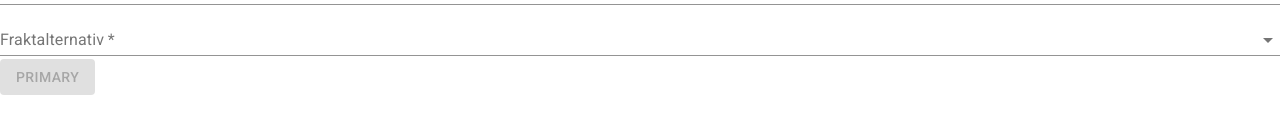
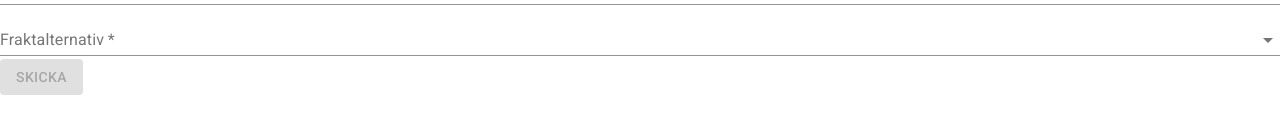
Before and after one commit to nawarmohra/webshop, a React (Create React App) app in the folder my-app/: page /checkout in a window 1280 px wide. Shown: the part 380-514 px from the top of the page. Built offline with nearby package versions, Linux system fonts and the light colour scheme.

Commit message:
Uppdaterat knappen
Uppdaterat knapptext på formuläret

```diff
--- a/my-app/src/components/Checkout.tsx
+++ b/my-app/src/components/Checkout.tsx
@@ -100,7 +100,7 @@ export const MyForm: React.FC= () => {
                         <FormikSelect name="position" items={positionItems2}label="Fraktalternativ" required />
 
                         <Button variant="contained" color="primary" disabled={!dirty || !isValid} type = "submit">
-                            Primary
+                            Skicka
                         </Button>
                     </Form>
 
```
